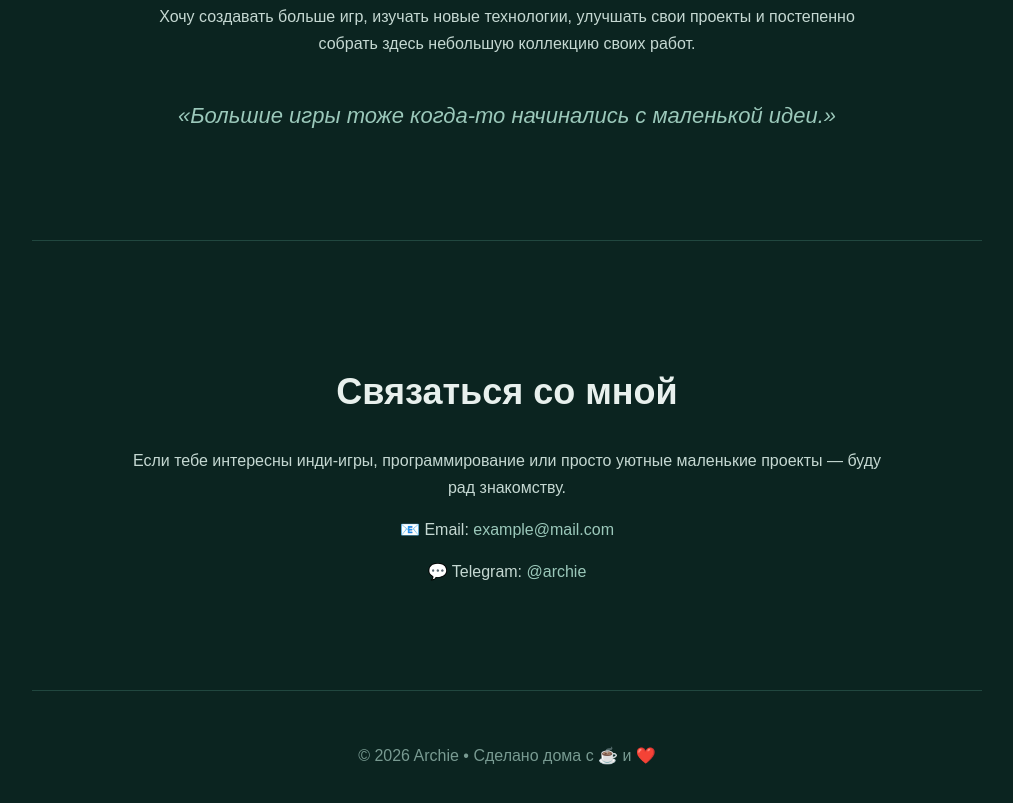
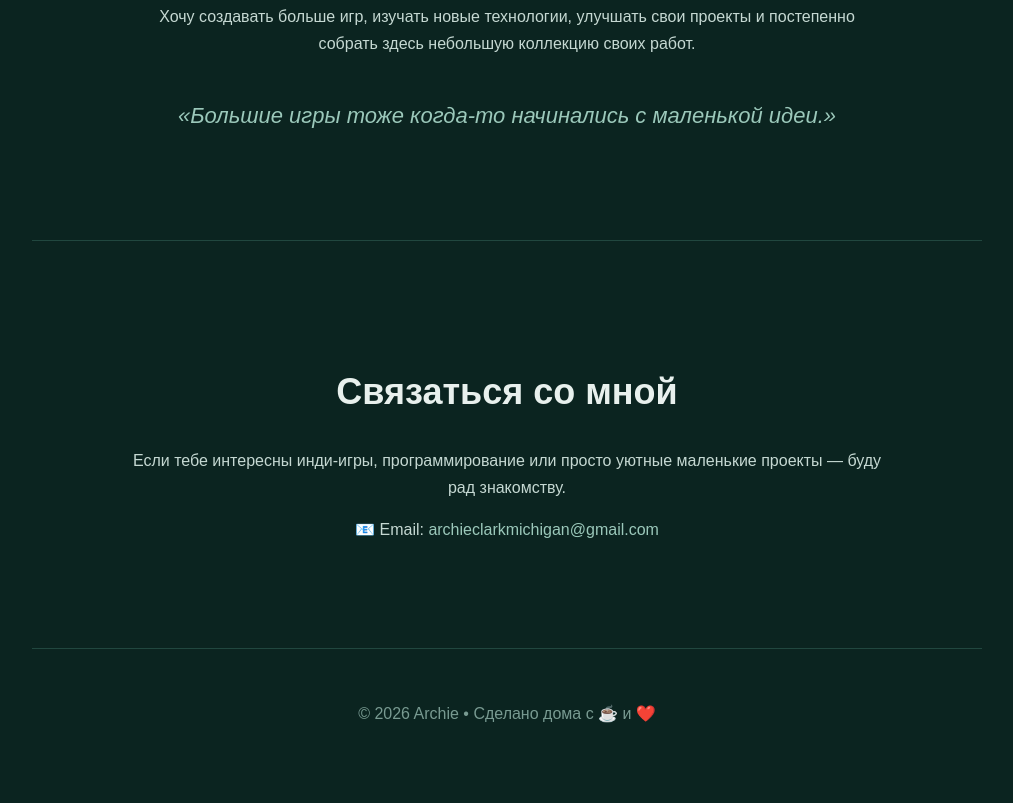
Before and after one commit to ArchiePaperBag/archie-site, a plain HTML site: page index.html in a window 1280 px wide. Shown: the part 4393-5196 px from the top of the page, without its empty margins (133-1146 px from the left). After the commit the page ends 5171 px from the top, so only its background shows below. Drawn offline with Linux system fonts and the light colour scheme.

Commit message:
Update index.html

```diff
--- a/index.html
+++ b/index.html
@@ -73,9 +73,11 @@
             <h2>Мои проекты 🎮</h2>
 
             <div class="cards">
+
                 <article class="card">
                     <div class="card-icon">🎮</div>
                     <h3>Маленькие игры</h3>
+
                     <p>
                         Небольшие игровые проекты, которые помогают
                         мне изучать программирование и разработку игр.
@@ -85,6 +87,7 @@
                 <article class="card">
                     <div class="card-icon">💡</div>
                     <h3>Новые идеи</h3>
+
                     <p>
                         Эксперименты с игровыми механиками,
                         необычными идеями и атмосферой.
@@ -94,12 +97,14 @@
                 <article class="card">
                     <div class="card-icon">🚀</div>
                     <h3>Путь вперёд</h3>
+
                     <p>
                         Хочу постепенно создавать всё более
                         интересные проекты и однажды выпустить
                         свою большую игру.
                     </p>
                 </article>
+
             </div>
         </section>
 
@@ -170,12 +175,9 @@
 
             <p>
                 📧 Email:
-                <a href="mailto:example@mail.com">example@mail.com</a>
-            </p>
-
-            <p>
-                💬 Telegram:
-                <a href="#">@archie</a>
+                <a href="mailto:archieclarkmichigan@gmail.com">
+                    archieclarkmichigan@gmail.com
+                </a>
             </p>
         </section>
 
@@ -186,5 +188,6 @@
     </footer>
 
     <script src="script.js"></script>
+
 </body>
 </html>
```
